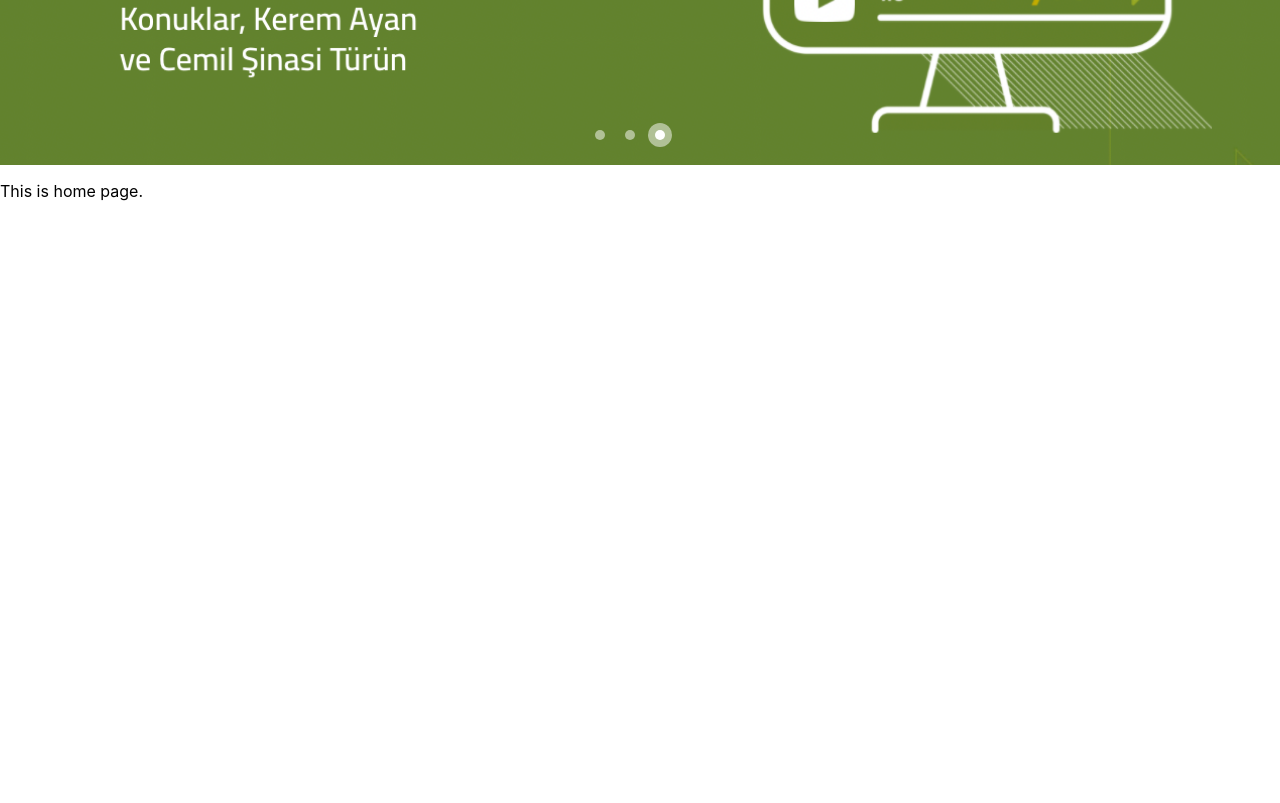
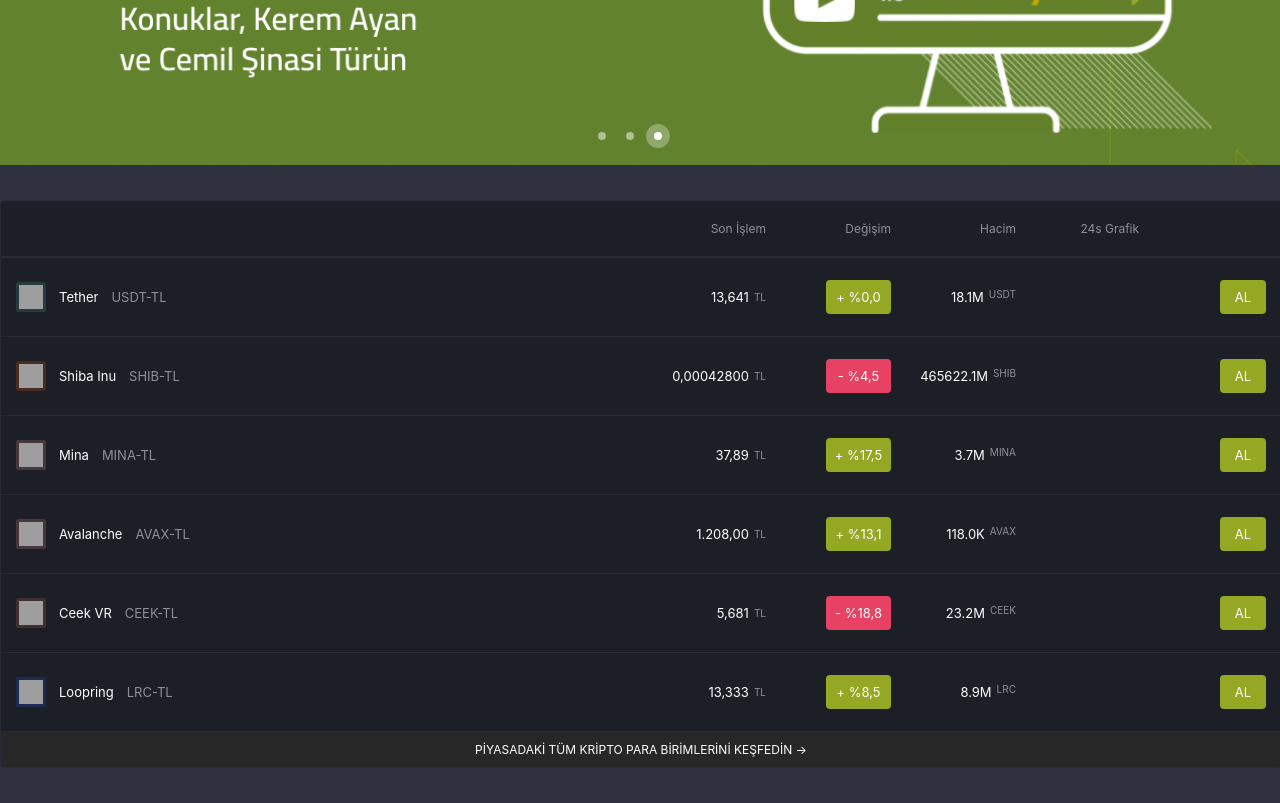
Before and after one commit to ozanzeng/paribu, a React (Create React App) app: page / in a window 1280 px wide. Shown: the part 380-1183 px from the top of the page. Before the commit the page ends 800 px from the top, so only its background shows below. Built offline with nearby package versions, Linux system fonts and the light colour scheme; grey boxes are pictures that could not be loaded.

Commit message:
Trade table design completed

```diff
--- a/public/index.html
+++ b/public/index.html
@@ -11,7 +11,6 @@
     />
     <link href="  " rel="stylesheet" />
 
-    <link rel="apple-touch-icon" href="%PUBLIC_URL%/logo192.png" />
     <!--
       manifest.json provides metadata used when your web app is installed on a
       user's mobile device or desktop. See https://developers.google.com/web/fundamentals/web-app-manifest/
--- a/src/components/Layout.js
+++ b/src/components/Layout.js
@@ -9,6 +9,12 @@
     font-family: 'Inter', sans-serif;
     margin: 0;
     padding: 0;
+    background: #2f323e;
+  }
+
+  a {
+    text-decoration: none;
+    color: #fff;
   }
 `;
 
--- a/src/components/Slider/Dots.js
+++ b/src/components/Slider/Dots.js
@@ -1,14 +1,13 @@
 import React from "react";
 import styled from "styled-components";
 
-const Dots = ({ slides, activeIndex }) => {
 const Dot = styled.span`
   postion: relative;
   display: flex;
   align-items: center;
   justify-content: center;
-    width: 10px;
-    height: 10px;
+  width: 8px;
+  height: 8px;
   margin-right: 20px;
   border-radius: 50%;
   background: ${(props) =>
@@ -21,7 +20,7 @@
           padding: 12px;
           display: block;
           border-radius: 50%;
-          background: rgba(255, 255, 255, 0.5);
+          background: rgba(255, 255, 255, 0.3);
         }
       `
       : ""}
@@ -36,6 +35,7 @@
   justify-content: center;
 `;
 
+const Dots = ({ slides, activeIndex }) => {
   return (
     <DotsWrap>
       {slides.map((slide, i) => (
--- a/src/components/Slider/SliderContent.js
+++ b/src/components/Slider/SliderContent.js
@@ -1,4 +1,3 @@
-import React from "react";
 import styled from "styled-components";
 
 const SliderContent = styled.div`
--- a/src/components/Slider/index.js
+++ b/src/components/Slider/index.js
@@ -35,7 +35,7 @@
 
     const interval = setInterval(play, props.autoPlay * 1000);
     return () => clearInterval(interval);
-  }, []);
+  });
 
   const nextSlide = () => {
     if (activeIndex === props.slides.length - 1) {
--- a/src/components/TradeTable.js
+++ b/src/components/TradeTable.js
@@ -1,8 +1,169 @@
-import React from 'react';
+import React from "react";
+import { Link } from "react-router-dom";
+import styled from "styled-components";
 
-const TradeTable = () => {
+const TradeTable = ({ tableData }) => {
+  const Table = styled.div`
+    position: relative;
+    display: block;
+    margin: 2.2em 0;
+    width: 100%;
+    border: 1px solid #292b32;
+    border-radius: 4px;
+    background: #1d1f27;
+  `;
+
+  const Tr = styled.div`
+    font-weight: 400;
+    width: 100%;
+    display: flex;
+    flex-flow: row wrap;
+    border-bottom: 1px solid #292b32;
+    padding: 15px;
+    box-sizing: border-box;
+  `;
+
+  const THead = styled.div`
+    border-bottom: 1px solid #292b32;
+  `;
+
+  const TFooter = styled.div`
+    background-color: #272727;
+    text-align: center;
+    padding: 10px 0;
+    text-transform: uppercase;
+    font-size: 12px;
+    color: #fff;
+  `;
+
+  const Th = styled.span`
+    display: flex;
+    justify-content: end;
+    color: #909094;
+    font-size: 12px;
+    padding: 5px 0;
+    text-align: right;
+  `;
+  const Td = styled.span`
+    display: flex;
+    justify-content: end;
+    align-items: center;
+    font-size: 13px;
+    padding: 7px 0;
+    color: #fff;
+  `;
+
+  const TdTransferType = styled.span`
+    color: #909094;
+    font-size: 13px;
+    text-transform: uppercase;
+    margin-left: 1em;
+  `;
+
+  const TdTradeSymbol = styled.span`
+    color: #909094;
+    font-size: 10px;
+    text-transform: uppercase;
+    margin-left: 0.5em;
+  `;
+
+  const TdVolumeSymbol = styled.span`
+    color: #909094;
+    font-size: 10px;
+    text-transform: uppercase;
+    margin-left: 0.5em;
+    margin-top: -6px;
+  `;
+
+  const Icon = styled.span`
+    display: flex;
+    width: 30px;
+    height: 30px;
+    justify-content: center;
+    align-items: center;
+    border-radius: 2px;
+    margin-right: 1em;
+    img {
+      width: 24px;
+      height: 24px;
+    }
+  `;
+
+  const Button = styled.div`
+    background: #95a824;
+    border: none;
+    color: #fff;
+    border-radius: 4px;
+    padding: 9px 15px;
+  `;
+
+  const Value = styled.span`
+    border: none;
+    color: #fff;
+    border-radius: 4px;
+    padding: 9px 0;
+    width: 65px;
+    text-align: center;
+  `;
+
   return (
-
+    <div>
+      <Table>
+        <THead>
+          <Tr>
+            <Th style={{ width: "50%" }}></Th>
+            <Th style={{ width: "10%" }}>Son İşlem</Th>
+            <Th style={{ width: "10%" }}>Değişim</Th>
+            <Th style={{ width: "10%" }}>Hacim</Th>
+            <Th style={{ width: "15%", justifyContent: "center" }}>
+              24s Grafik
+            </Th>
+            <Th style={{ width: "5%" }} />
+          </Tr>
+        </THead>
+        {tableData.map((item) => (
+          <Tr key={item.transferType}>
+            <Td style={{ width: "50%", justifyContent: "start" }}>
+              <Icon style={{ backgroundColor: `${item.background}` }}>
+                <img src={item.icon} alt={item.coinName} />
+              </Icon>
+              <span>{item.coinName}</span>
+              <TdTransferType>{item.transferType}</TdTransferType>
+            </Td>
+            <Td style={{ width: "10%" }}>
+              <span>{item.lastTradeValue}</span>
+              <TdTradeSymbol>{item.tradeSymbol}</TdTradeSymbol>
+            </Td>
+            <Td style={{ width: "10%" }}>
+              <Value
+                style={{
+                  backgroundColor: `${item.sitatue ? "#95a824" : "#e74263"}`,
+                }}
+              >
+                {item.valueChange}
+              </Value>
+            </Td>
+            <Td style={{ width: "10%" }}>
+              <span>{item.volume}</span>
+              <TdVolumeSymbol>{item.volumeSymbol}</TdVolumeSymbol>
+            </Td>
+            <Td style={{ width: "15%", justifyContent: "center" }}>
+              {item.graphic}
+            </Td>
+            <Td style={{ width: "5%" }}>
+              <Link to={item.transferType}>
+                <Button>AL</Button>
+              </Link>
+            </Td>
+          </Tr>
+        ))}
+        <TFooter>
+          <Link to={"/"}>
+            PİYASADAKİ tüm krİpto para bİrİmlerİnİ keşfedİn &rarr;
+          </Link>
+        </TFooter>
+      </Table>
+    </div>
   );
 };
 
--- /dev/null
+++ b/src/components/tradeData.json
@@ -0,0 +1,80 @@
+[
+  {
+    "icon": "https://www.paribu.com/app-assets/symbols/usdt.png",
+    "coinName": "Tether",
+    "transferType": "usdt-tl",
+    "lastTradeValue": "13,641",
+    "tradeSymbol": "TL",
+    "valueChange": "+ %0,0",
+    "volume": "18.1M",
+    "volumeSymbol": "usdt",
+    "background": "rgba(80, 174, 148,0.2  )",
+    "graphic": "",
+    "sitatue": 1
+  },
+  {
+    "icon": "https://www.paribu.com/app-assets/symbols/shib.png",
+    "coinName": "Shiba Inu",
+    "transferType": "shib-tl",
+    "lastTradeValue": "0,00042800",
+    "tradeSymbol": "TL",
+    "valueChange": "- %4,5",
+    "volume": "465622.1M",
+    "volumeSymbol": "shib",
+    "background": "rgba(240, 101, 0,0.2 )",
+    "graphic": "",
+    "sitatue": 0
+  },
+  {
+    "icon": "https://www.paribu.com/app-assets/symbols/mina.png",
+    "coinName": "Mina",
+    "transferType": "mina-tl",
+    "lastTradeValue": "37,89",
+    "tradeSymbol": "TL",
+    "valueChange": "+ %17,5",
+    "volume": "3.7M",
+    "volumeSymbol": "mina",
+    "background": "rgba(245, 151, 148,0.2 )",
+    "graphic": "",
+    "sitatue": 1
+  },
+  {
+    "icon": "https://www.paribu.com/app-assets/symbols/avax.png",
+    "coinName": "Avalanche",
+    "transferType": "avax-tl",
+    "lastTradeValue": "1.208,00",
+    "tradeSymbol": "TL",
+    "valueChange": "+ %13,1",
+    "volume": "118.0K",
+    "volumeSymbol": "avax",
+    "background": "rgba(245, 151, 148,0.2 )",
+    "graphic": "",
+    "sitatue": 1
+  },
+  {
+    "icon": "https://www.paribu.com/app-assets/symbols/ceek.png",
+    "coinName": "Ceek VR",
+    "transferType": "ceek-tl",
+    "lastTradeValue": "5,681",
+    "tradeSymbol": "TL",
+    "valueChange": "- %18,8",
+    "volume": "23.2M",
+    "volumeSymbol": "ceek",
+    "background": "rgba(210, 114, 74,0.2  )",
+    "graphic": "",
+    "sitatue": 0
+  },
+  {
+    "icon": "https://www.paribu.com/app-assets/symbols/lrc.png",
+    "coinName": "Loopring",
+    "transferType": "lrc-tl",
+    "lastTradeValue": "13,333",
+    "tradeSymbol": "TL",
+    "valueChange": "+ %8,5",
+    "volume": "8.9M",
+    "volumeSymbol": "lrc",
+    "background": "rgba(28, 96, 255,0.2 )",
+    "graphic": "",
+    "sitatue": 1
+  }
+]
--- a/src/pages/Home.js
+++ b/src/pages/Home.js
@@ -1,17 +1,29 @@
 import React from "react";
 import Slider from "../components/Slider";
+import TradeTable from "../components/TradeTable";
+import styled from "styled-components";
 
 import img1 from "../images/1.png";
 import img2 from "../images/2.png";
 import img3 from "../images/3.png";
+import TradeData from "../components/tradeData.json";
 
 const images = [img1, img2, img3];
+
+const Container = styled.div`
+  max-width: 1400px;
+  width: 100%;
+  margin: 0 auto;
+  display: block;
+`;
 
 const Home = () => {
   return (
     <div>
       <Slider slides={images} autoPlay={2} />
-      <p>This is home page.</p>
+      <Container>
+        <TradeTable tableData={TradeData} />
+      </Container>
     </div>
   );
 };
```
Also changed, not shown: public/manifest.json. Lines whose indentation alone changed are shown as unchanged.
